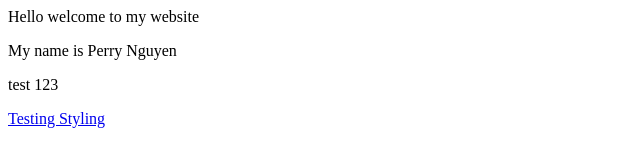
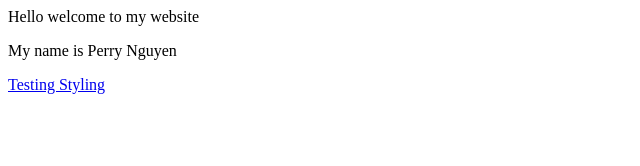
Before and after one commit to Tenlive1/website-v2, a plain HTML site: page index.html in a window 1280 px wide. Shown: the whole page, without its empty margins (0-640 px from the left). Drawn offline with Linux system fonts and the light colour scheme.

Commit message:
initialcommit

```diff
--- a/index.html
+++ b/index.html
@@ -8,7 +8,6 @@
 <body>
     <p>Hello welcome to my website</p>
     <p>My name is Perry Nguyen</p>
-    <p>test 123</p>
     <a href="/website-v2/Styling test.html">Testing Styling</a>
 </body>
 </html>
```
Also changed, not shown: 1 other file.
